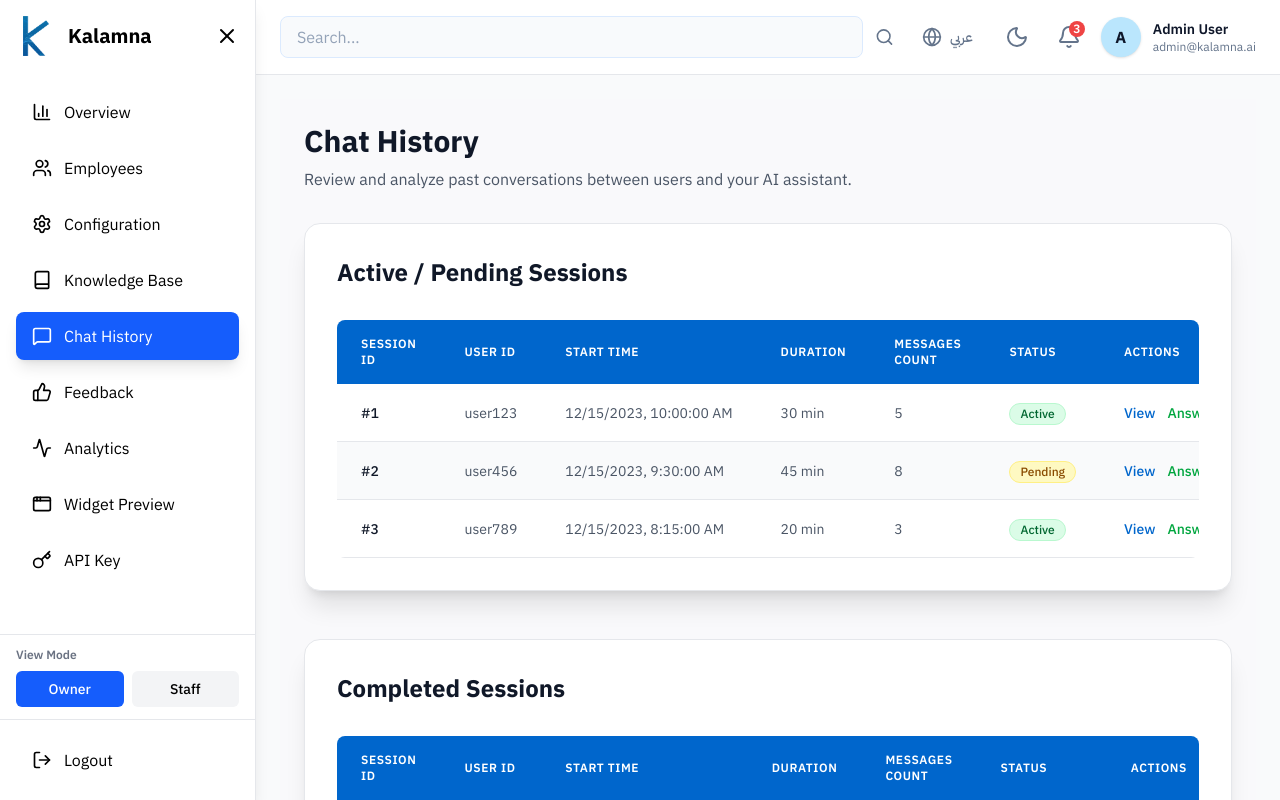
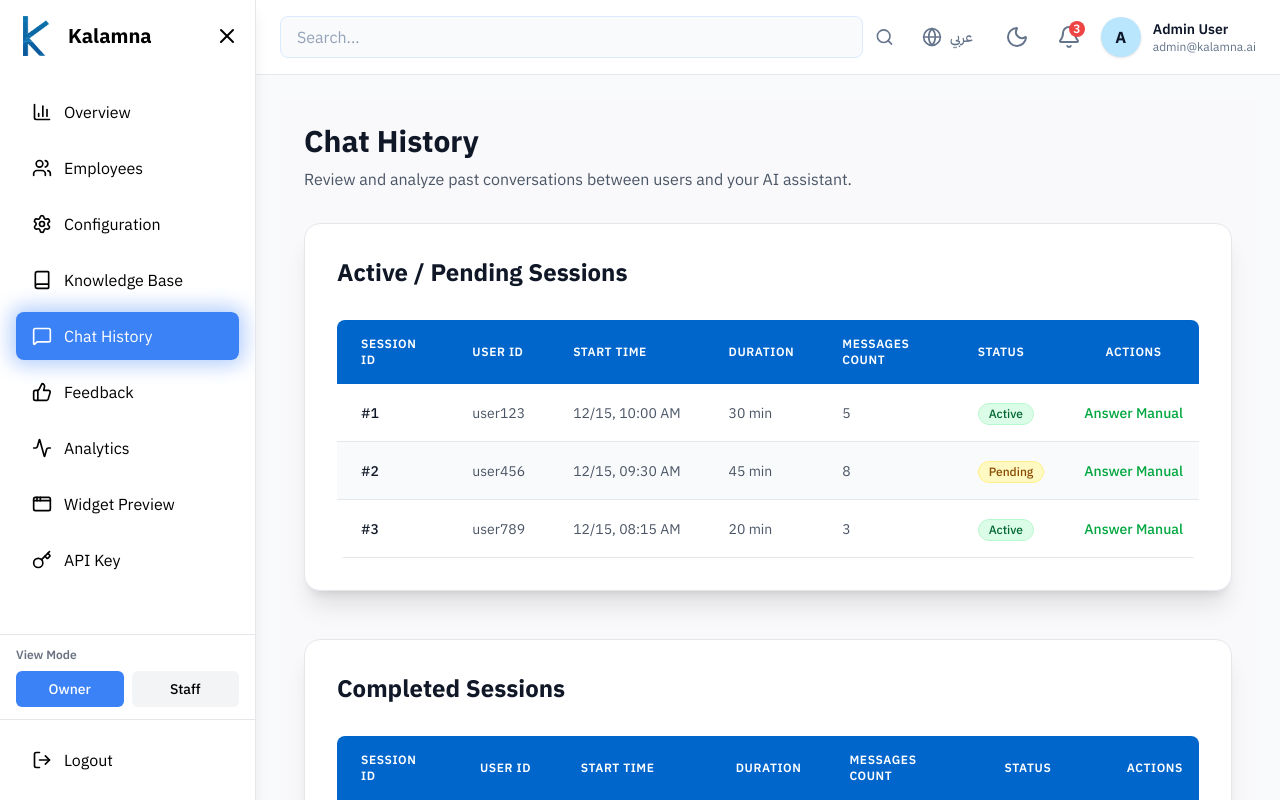
Before and after one commit to Kalamna/Kalamna-Dashboard, a React (Vite) app: page /chat-history in a window 1280 px wide. Built offline with nearby package versions, Linux system fonts and the light colour scheme; sample sign-in values are in the browser's storage.

Commit message:
FIXED error in table and in colors

```diff
--- a/src/components/chat-history/ChatHistorySection.tsx
+++ b/src/components/chat-history/ChatHistorySection.tsx
@@ -112,7 +112,7 @@ export function ChatHistorySection() {
                   <th className="px-6 py-4 text-left text-xs font-semibold text-white uppercase tracking-wider">
                     {t("sessionStatus")}
                   </th>
-                  <th className="px-6 py-4 text-left text-xs font-semibold text-white uppercase tracking-wider">
+                  <th className="px-4 py-4 text-center text-xs font-semibold text-white uppercase tracking-wider">
                     {t("actions")}
                   </th>
                 </tr>
@@ -121,8 +121,7 @@ export function ChatHistorySection() {
                 {paginatedSessions.map((session, index) => (
                   <tr
                     key={session.id}
-                    className={`border-b border-gray-200 dark:border-[#1e3a5f] transition-colors ${
-                      index % 2 === 0
+                    className={`border-b border-gray-200 dark:border-[#1e3a5f] transition-colors ${index % 2 === 0
                       ? "bg-white dark:bg-[#0a1929] hover:bg-gray-100 dark:hover:bg-[#15304a]"
                       : "bg-gray-50 dark:bg-[#0d2943] hover:bg-gray-100 dark:hover:bg-[#1a3f5f]"
                       }`}
@@ -134,7 +133,7 @@ export function ChatHistorySection() {
                       {session.userId}
                     </td>
                     <td className="px-6 py-4 whitespace-nowrap text-sm text-gray-600 dark:text-gray-300">
-                      {new Date(session.startTime).toLocaleString()}
+                      {new Date(session.startTime).toLocaleDateString([], { month: "numeric", day: "numeric", hour: "2-digit", minute: "2-digit" })}
                     </td>
                     <td className="px-6 py-4 whitespace-nowrap text-sm text-gray-600 dark:text-gray-300">
                       {session.duration}
@@ -144,8 +143,7 @@ export function ChatHistorySection() {
                     </td>
                     <td className="px-6 py-4 whitespace-nowrap">
                       <span
-                        className={`inline-flex px-2.5 py-0.5 text-xs font-medium rounded-full border ${
-                          session.status === "active"
+                        className={`inline-flex px-2.5 py-0.5 text-xs font-medium rounded-full border ${session.status === "active"
                           ? "bg-green-100 text-green-800 border-green-200 dark:bg-green-500/20 dark:text-green-400 dark:border-green-500/30"
                           : session.status === "pending"
                             ? "bg-yellow-100 text-yellow-800 border-yellow-200 dark:bg-yellow-500/20 dark:text-yellow-400 dark:border-yellow-500/30"
@@ -155,23 +153,22 @@ export function ChatHistorySection() {
                         {t(session.status)}
                       </span>
                     </td>
-                    <td className="px-6 py-4 whitespace-nowrap text-sm font-medium">
-                      <div className="flex space-x-3">
+                    <td className="px-4 py-4 whitespace-nowrap text-sm font-medium text-center">
+                      {showAnswerManual ? (
+                        <button
+                          onClick={() => handleAnswerManual(session.id)}
+                          className="text-green-600 hover:text-green-700 dark:text-green-400 dark:hover:text-green-300 transition-colors"
+                        >
+                          {t("answerManual")}
+                        </button>
+                      ) : (
                         <button
                           onClick={() => handleViewSession(session.id)}
                           className="text-[#0066cc] hover:text-[#0052a3] dark:text-[#3b82f6] dark:hover:text-[#60a5fa] transition-colors"
                         >
                           {t("view")}
                         </button>
-                        {showAnswerManual && (
-                          <button
-                            onClick={() => handleAnswerManual(session.id)}
-                            className="text-green-600 hover:text-green-700 dark:text-green-400 dark:hover:text-green-300 transition-colors"
-                          >
-                            {t("answerManual")}
-                          </button>
                       )}
-                      </div>
                     </td>
                   </tr>
                 ))}
@@ -227,8 +224,7 @@ export function ChatHistorySection() {
                   </div>
                 </div>
                 <span
-                  className={`inline-flex px-3 py-1 text-xs font-semibold rounded-full border ${
-                    session.status === "active"
+                  className={`inline-flex px-3 py-1 text-xs font-semibold rounded-full border ${session.status === "active"
                     ? "bg-green-100 text-green-800 border-green-200 dark:bg-green-500/20 dark:text-green-400 dark:border-green-500/30"
                     : session.status === "pending"
                       ? "bg-yellow-100 text-yellow-800 border-yellow-200 dark:bg-yellow-500/20 dark:text-yellow-400 dark:border-yellow-500/30"
@@ -267,18 +263,19 @@ export function ChatHistorySection() {
               </div>
 
               <div className="flex gap-3 pt-4 border-t border-gray-100 dark:border-[#1e3a5f]">
+                {showAnswerManual ? (
+                  <button
+                    onClick={() => handleAnswerManual(session.id)}
+                    className="flex-1 py-3.5 bg-green-600 hover:bg-green-700 text-white rounded-xl text-sm font-bold transition-all duration-200 shadow-md hover:shadow-lg active:scale-95"
+                  >
+                    {t("answerManual")}
+                  </button>
+                ) : (
                   <button
                     onClick={() => handleViewSession(session.id)}
                     className="flex-1 py-3.5 bg-[#0066cc] hover:bg-[#0052a3] dark:bg-[#3b82f6] dark:hover:bg-[#2563eb] text-white rounded-xl text-sm font-bold transition-all duration-200 shadow-md hover:shadow-lg active:scale-95"
                   >
                     {t("view")}
-                </button>
-                {showAnswerManual && (
-                  <button
-                    onClick={() => handleAnswerManual(session.id)}
-                    className="flex-1 py-3 bg-green-600 hover:bg-green-700 text-white rounded-lg text-sm font-bold transition-all duration-200 shadow-md hover:shadow-lg active:scale-95"
-                  >
-                    {t("answerManual")}
                   </button>
                 )}
               </div>
@@ -332,8 +329,7 @@ export function ChatHistorySection() {
                     <button
                       key={page}
                       onClick={() => setPage(page)}
-                      className={`w-8 h-8 sm:w-10 sm:h-10 text-xs sm:text-sm font-medium rounded-lg transition-all duration-200 ${
-                        page === currentPage
+                      className={`w-8 h-8 sm:w-10 sm:h-10 text-xs sm:text-sm font-medium rounded-lg transition-all duration-200 ${page === currentPage
                         ? "bg-[#0066cc] dark:bg-[#3b82f6] text-white shadow-md"
                         : "bg-white dark:bg-[#0a1929] text-gray-700 dark:text-gray-300 border border-gray-200 dark:border-[#1e3a5f] hover:bg-gray-50 dark:hover:bg-[#1a2f45]"
                         }`}
--- a/src/components/layout/Sidebar.tsx
+++ b/src/components/layout/Sidebar.tsx
@@ -165,9 +165,8 @@ export function Sidebar({
                 onClick={() => navigate(item.route)}
                 className={`w-full flex items-center py-3 rounded-lg transition-all
                   ${sidebarOpen ? (isRTL ? "pr-4" : "px-4") : "justify-center"}
-                  ${
-                    isActive
-                      ? "bg-blue-600 text-white shadow-lg"
+                  ${isActive
+                    ? "bg-[#3b82f6] text-white shadow-[0_0_20px_5px_rgba(59,130,246,0.4)]"
                     : "hover:bg-gray-100 dark:hover:bg-gray-800"
                   }
                 `}
@@ -193,9 +192,8 @@ export function Sidebar({
             <button
               onClick={() => setViewMode("owner")}
               className={`flex-1 py-2 rounded-md text-sm font-medium transition
-                ${
-                  viewMode === "owner"
-                    ? "bg-blue-600 text-white"
+                ${viewMode === "owner"
+                  ? "bg-[#3b82f6] text-white"
                   : "bg-gray-100 dark:bg-gray-800"
                 }
               `}
@@ -209,9 +207,8 @@ export function Sidebar({
                 navigate("/dashboard");
               }}
               className={`flex-1 py-2 rounded-md text-sm font-medium transition
-                ${
-                  viewMode === "staff"
-                    ? "bg-blue-600 text-white"
+                ${viewMode === "staff"
+                  ? "bg-[#3b82f6] text-white"
                   : "bg-gray-100 dark:bg-gray-800"
                 }
               `}
```
Lines whose indentation alone changed are shown as unchanged.
